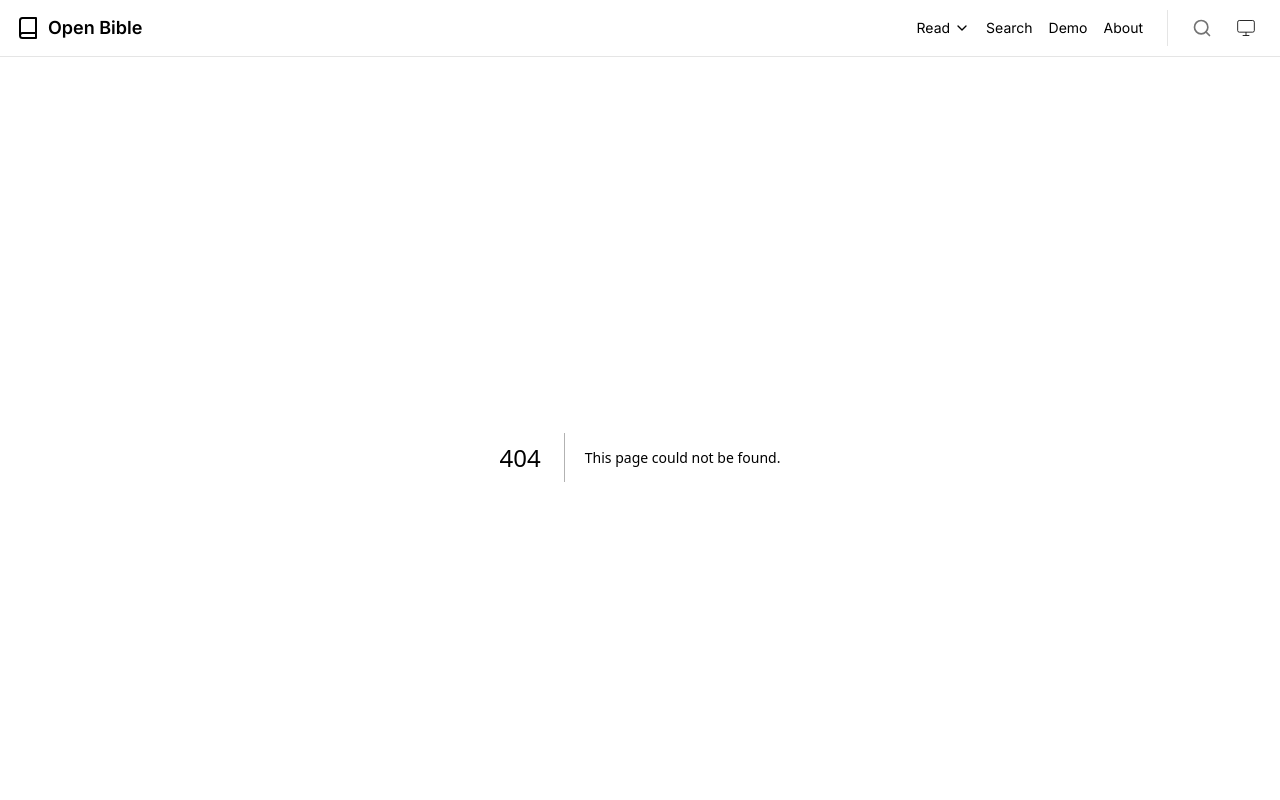
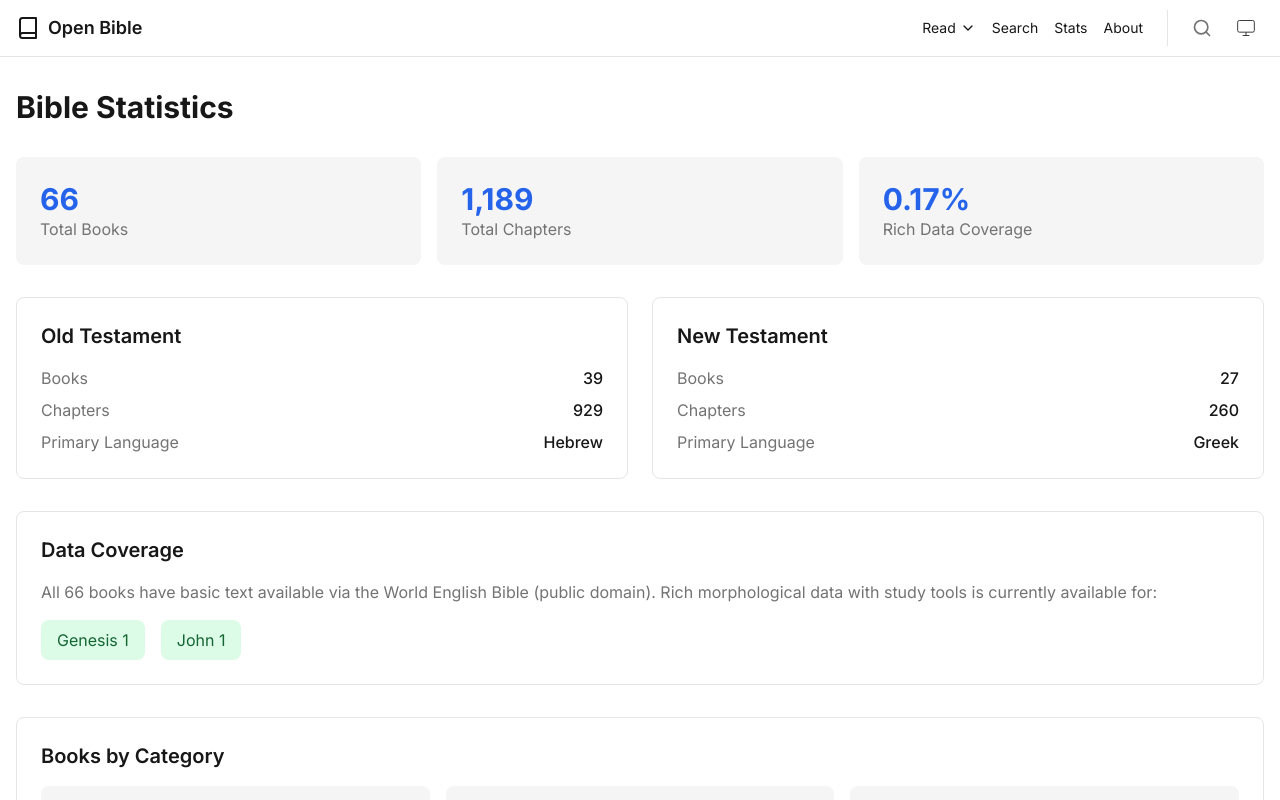
Before and after one commit to jeremiahjordanisaacson/Bible, a Next.js app in the folder apps/web/: page /stats in a window 1280 px wide. Before the commit this address had no page. Shown: the top 800 px of the page. Built offline with nearby package versions, Linux system fonts and the light colour scheme.

Commit message:
Add statistics page showing Bible coverage
- Overview cards with total books, chapters, coverage
- Testament breakdown (OT/NT)
- Data coverage status (rich vs basic text)
- Category breakdown with book lists
- Added Stats link to header navigation

```diff
--- /dev/null
+++ b/apps/web/src/app/stats/page.tsx
@@ -0,0 +1,122 @@
+import { Metadata } from 'next';
+import { allBooks, bibleStats, categories, getBooksByCategory, oldTestamentBooks, newTestamentBooks } from '@/data/books-metadata';
+
+export const metadata: Metadata = {
+  title: 'Bible Statistics | Open Bible',
+  description: 'Statistics and coverage of the Open Bible Translation project',
+};
+
+// Books with rich sample data
+const RICH_DATA_BOOKS = ['Gen', 'John'];
+
+export default function StatsPage() {
+  const richChapters = 2; // Gen 1 and John 1
+  const coveragePercent = ((richChapters / bibleStats.totalChapters) * 100).toFixed(2);
+
+  return (
+    <div className="container mx-auto px-4 py-8">
+      <h1 className="text-3xl font-bold mb-8">Bible Statistics</h1>
+
+      {/* Overview Cards */}
+      <div className="grid grid-cols-1 md:grid-cols-3 gap-4 mb-8">
+        <div className="bg-[var(--muted)] rounded-lg p-6">
+          <div className="text-3xl font-bold text-[var(--accent)]">{bibleStats.totalBooks}</div>
+          <div className="text-[var(--muted-foreground)]">Total Books</div>
+        </div>
+        <div className="bg-[var(--muted)] rounded-lg p-6">
+          <div className="text-3xl font-bold text-[var(--accent)]">{bibleStats.totalChapters.toLocaleString()}</div>
+          <div className="text-[var(--muted-foreground)]">Total Chapters</div>
+        </div>
+        <div className="bg-[var(--muted)] rounded-lg p-6">
+          <div className="text-3xl font-bold text-[var(--accent)]">{coveragePercent}%</div>
+          <div className="text-[var(--muted-foreground)]">Rich Data Coverage</div>
+        </div>
+      </div>
+
+      {/* Testament Breakdown */}
+      <div className="grid grid-cols-1 md:grid-cols-2 gap-6 mb-8">
+        <div className="border border-[var(--border)] rounded-lg p-6">
+          <h2 className="text-xl font-semibold mb-4">Old Testament</h2>
+          <div className="space-y-2">
+            <div className="flex justify-between">
+              <span className="text-[var(--muted-foreground)]">Books</span>
+              <span className="font-medium">{bibleStats.oldTestamentBooks}</span>
+            </div>
+            <div className="flex justify-between">
+              <span className="text-[var(--muted-foreground)]">Chapters</span>
+              <span className="font-medium">{bibleStats.oldTestamentChapters}</span>
+            </div>
+            <div className="flex justify-between">
+              <span className="text-[var(--muted-foreground)]">Primary Language</span>
+              <span className="font-medium">Hebrew</span>
+            </div>
+          </div>
+        </div>
+
+        <div className="border border-[var(--border)] rounded-lg p-6">
+          <h2 className="text-xl font-semibold mb-4">New Testament</h2>
+          <div className="space-y-2">
+            <div className="flex justify-between">
+              <span className="text-[var(--muted-foreground)]">Books</span>
+              <span className="font-medium">{bibleStats.newTestamentBooks}</span>
+            </div>
+            <div className="flex justify-between">
+              <span className="text-[var(--muted-foreground)]">Chapters</span>
+              <span className="font-medium">{bibleStats.newTestamentChapters}</span>
+            </div>
+            <div className="flex justify-between">
+              <span className="text-[var(--muted-foreground)]">Primary Language</span>
+              <span className="font-medium">Greek</span>
+            </div>
+          </div>
+        </div>
+      </div>
+
+      {/* Data Coverage */}
+      <div className="border border-[var(--border)] rounded-lg p-6 mb-8">
+        <h2 className="text-xl font-semibold mb-4">Data Coverage</h2>
+        <p className="text-[var(--muted-foreground)] mb-4">
+          All 66 books have basic text available via the World English Bible (public domain).
+          Rich morphological data with study tools is currently available for:
+        </p>
+        <div className="flex gap-4">
+          {RICH_DATA_BOOKS.map((code) => {
+            const book = allBooks.find(b => b.code === code);
+            return (
+              <a
+                key={code}
+                href={`/read/${code}/1/`}
+                className="px-4 py-2 bg-green-100 dark:bg-green-900/30 text-green-800 dark:text-green-200 rounded-lg hover:bg-green-200 dark:hover:bg-green-900/50 transition-colors"
+              >
+                {book?.name} 1
+              </a>
+            );
+          })}
+        </div>
+      </div>
+
+      {/* Category Breakdown */}
+      <div className="border border-[var(--border)] rounded-lg p-6">
+        <h2 className="text-xl font-semibold mb-4">Books by Category</h2>
+        <div className="grid grid-cols-1 md:grid-cols-2 lg:grid-cols-3 gap-4">
+          {categories.map((category) => {
+            const books = getBooksByCategory(category);
+            const totalChapters = books.reduce((sum, b) => sum + b.chapters, 0);
+
+            return (
+              <div key={category} className="bg-[var(--muted)] rounded-lg p-4">
+                <h3 className="font-medium mb-2">{category}</h3>
+                <div className="text-sm text-[var(--muted-foreground)] mb-2">
+                  {books.length} books · {totalChapters} chapters
+                </div>
+                <div className="text-xs text-[var(--muted-foreground)]">
+                  {books.map(b => b.name).join(', ')}
+                </div>
+              </div>
+            );
+          })}
+        </div>
+      </div>
+    </div>
+  );
+}
--- a/apps/web/src/components/header.tsx
+++ b/apps/web/src/components/header.tsx
@@ -36,8 +36,8 @@ export function Header() {
           <Link href="/search/" className="text-sm hover:text-[var(--accent)]">
             Search
           </Link>
-          <Link href="/demo/" className="text-sm hover:text-[var(--accent)]">
-            Demo
+          <Link href="/stats/" className="text-sm hover:text-[var(--accent)]">
+            Stats
           </Link>
           <Link href="/about/" className="text-sm hover:text-[var(--accent)]">
             About
```
